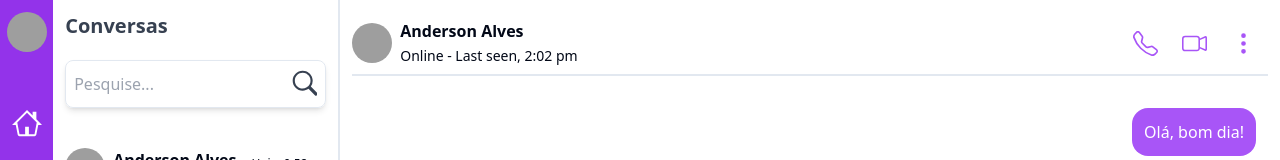
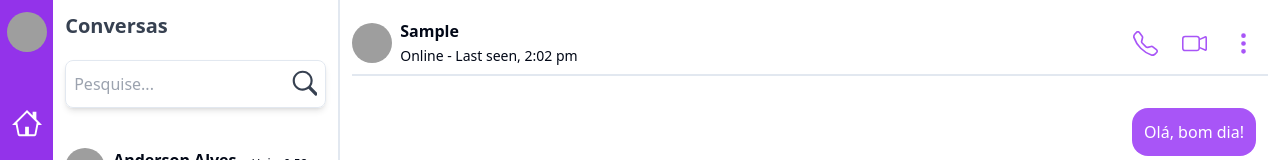
Before and after one commit to anderson-alves427/web-chat, a React (Vite) app: page / in a window 1280 px wide. Both pictures are taken after typing "Sample", "Sample" into the empty fields and a click on the button "Salvar". Shown: the top 160 px of the page. Built offline with nearby package versions, Linux system fonts and the light colour scheme; grey boxes are pictures that could not be loaded.

Commit message:
feat: create context save contacts

```diff
--- a/src/App.tsx
+++ b/src/App.tsx
@@ -1,3 +1,4 @@
+import { ChatProvider } from "./modules/Home/context/ChatProvider";
 import { router } from "./shared/routes/index.routes";
 import { RouterProvider } from "react-router-dom";
 
@@ -5,7 +6,9 @@ function App() {
 
   return (
     <>
+		<ChatProvider>
       <RouterProvider router={router} />
+		</ChatProvider>
     </>
   )
 }
--- a/src/modules/Home/components/Mensagem/index.tsx
+++ b/src/modules/Home/components/Mensagem/index.tsx
@@ -4,8 +4,10 @@ import { Tooltip, TooltipContent, TooltipProvider, TooltipTrigger } from "../../
 import { GoPaperclip } from "react-icons/go";
 import { AiOutlineCamera } from "react-icons/ai";
 import { mensagens } from "../../mocks/mensagens";
+import { useChatContext } from "../../context/ChatHook";
 
 export const Mensagem = () => {
+	const { userData } = useChatContext();
 	return (
 		<section className="w-full h-full p-3">
       <div className="h-16 flex justify-between items-center border-b-2">
@@ -15,7 +17,7 @@ export const Mensagem = () => {
 						<AvatarFallback>Anderson</AvatarFallback>
 					</Avatar>
 					<div className="ml-2">
-						<p className="font-bold">Anderson Alves</p>
+						<p className="font-bold">{userData.nome}</p>
 						<span className="text-sm">Online - Last seen, 2:02 pm</span>
 					</div>
 				</div>
--- /dev/null
+++ b/src/modules/Home/context/ChatContext.tsx
@@ -0,0 +1,12 @@
+import { createContext } from "react";
+
+export type UserData = {
+	nome: string;
+	contato: string;
+}
+export type ChatContextProps = {
+	userData: UserData;
+	handleChangeUserData: (data: UserData) => void;
+}
+
+export const ChatContext = createContext<ChatContextProps>({} as ChatContextProps);
--- /dev/null
+++ b/src/modules/Home/context/ChatHook.tsx
@@ -0,0 +1,8 @@
+import { useContext } from "react"
+import { ChatContext } from "./chatContext"
+
+const useChatContext = () => {
+	return useContext(ChatContext);
+}
+
+export { useChatContext };
--- /dev/null
+++ b/src/modules/Home/context/ChatProvider.tsx
@@ -0,0 +1,28 @@
+import { useEffect, useState } from "react";
+import { ChatContext, UserData } from "./chatContext";
+
+const ChatProvider = ({ children } : { children: React.ReactNode }) => {
+	const [userData, setUserData] = useState<UserData>({} as UserData);
+
+	const handleChangeUserData = (data: UserData) => {
+		setUserData(data);
+	}
+
+	useEffect(() => {
+		const userDataLocalStorage = localStorage.getItem('userData');
+
+		if (userDataLocalStorage) {
+			setUserData(JSON.parse(userDataLocalStorage));
+		}
+
+	}, []);
+
+
+	return (
+		<ChatContext.Provider value={{userData, handleChangeUserData}}>
+			{children}
+		</ChatContext.Provider>
+	);
+}
+
+export { ChatProvider };
--- a/src/modules/Home/routes/index.routes.tsx
+++ b/src/modules/Home/routes/index.routes.tsx
@@ -2,7 +2,8 @@ import { RouteObject } from "react-router-dom";
 import { Home } from "../page";
 
 const homeRoutes: RouteObject[] = [
-	{ path: "/chat", element: <Home />},
+	{ path: "/chat", element: <><Home /></>},
+
 ];
 
 export { homeRoutes };
--- a/src/modules/SignIn/pages/index.tsx
+++ b/src/modules/SignIn/pages/index.tsx
@@ -3,9 +3,12 @@ import { Input } from "../../../shared/components/ui/input";
 import { Label } from "../../../shared/components/ui/label";
 import { Button } from "../../../shared/components/ui/button";
 import { useNavigate } from "react-router-dom";
+import { useChatContext } from "../../Home/context/ChatHook";
 
 export const SignIn = () => {
 	const navigate = useNavigate();
+
+	const { handleChangeUserData } = useChatContext();
 	const [dadosCadastro, setDadosCadastro] = useState({
 		nome: '',
 		contato: ''
@@ -13,6 +16,7 @@ export const SignIn = () => {
 
 	const handleClickSaveNumber = () => {
 		localStorage.setItem('userData', JSON.stringify(dadosCadastro));
+		handleChangeUserData(dadosCadastro);
 		navigate('/chat');
 	}
 
```
